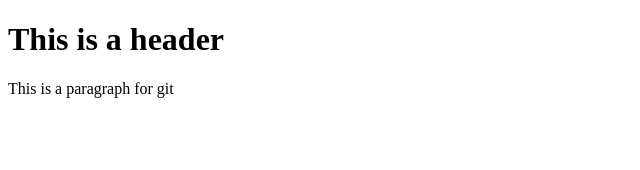
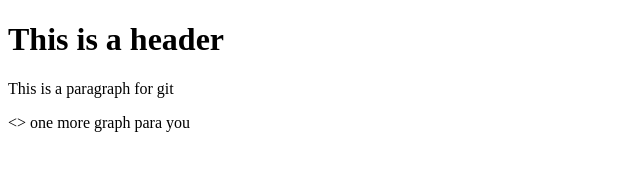
Before and after one commit to SRT-23/git-test, a plain HTML site: page index.html in a window 1280 px wide. Shown: the whole page, without its empty margins (0-640 px from the left). Drawn offline with Linux system fonts and the light colour scheme.

Commit message:
Third commit

```diff
--- a/index.html
+++ b/index.html
@@ -3,5 +3,6 @@
    <body>
       <h1>This is a header</h1>
       <p>This is a paragraph for git</p>
+      <> one more graph para you</p>
    </body>
 </html>
```
